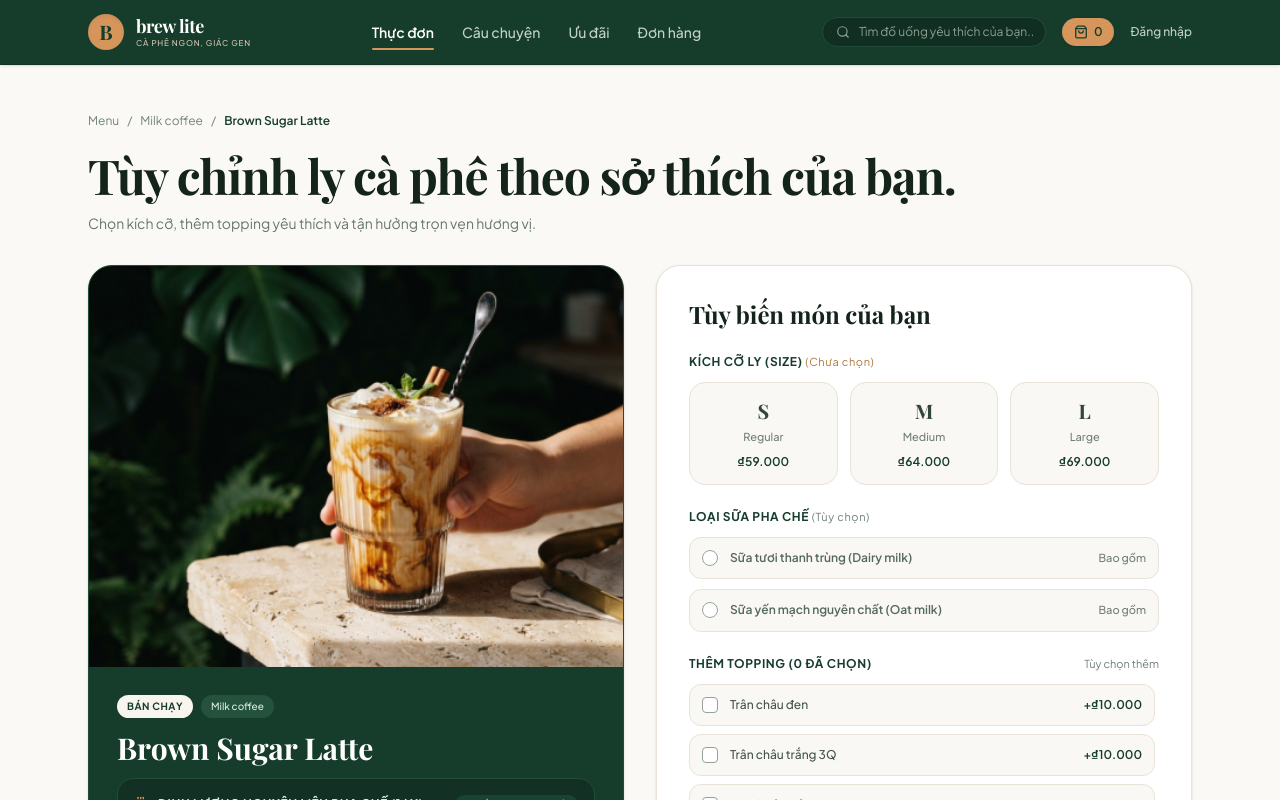
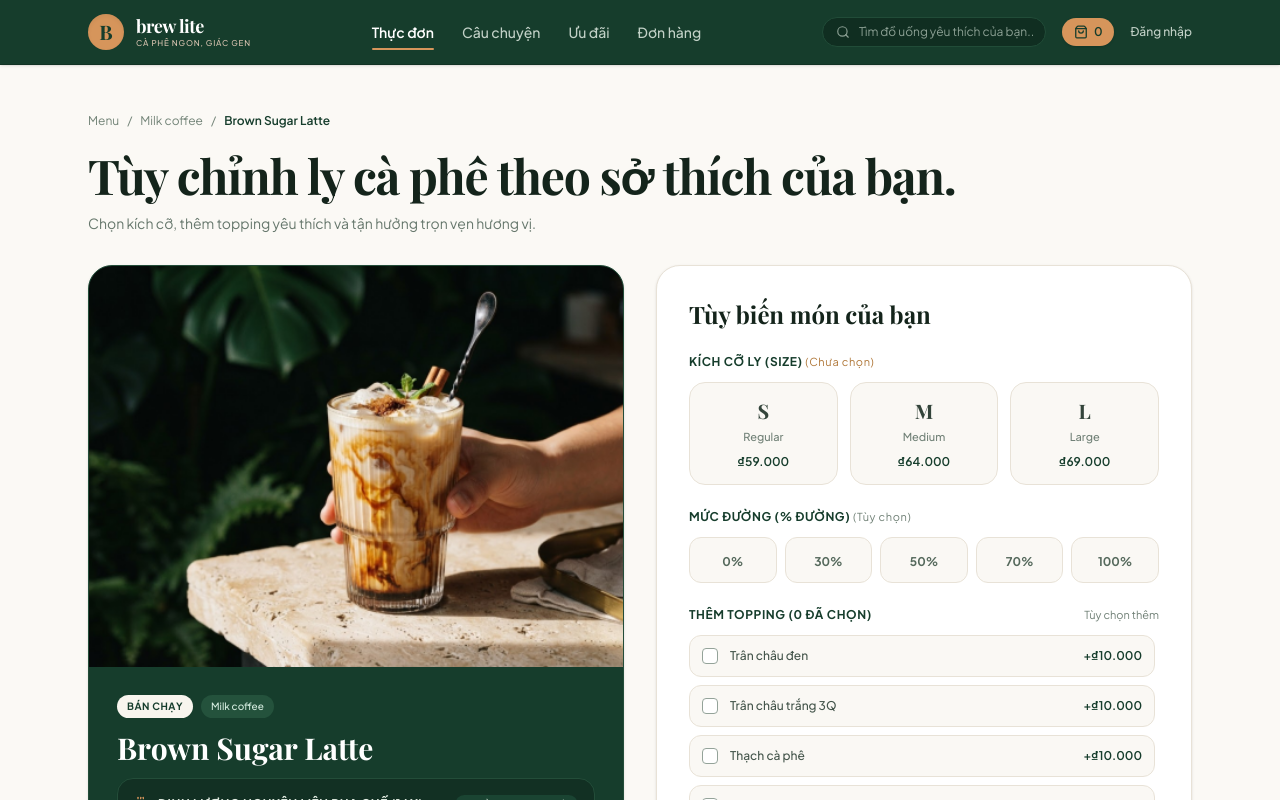
Before and after one commit to SamuiSang/brewlite, a Next.js app in the folder frontend/: page /customize/brown-sugar-latte in a window 1280 px wide. Shown: the top 800 px of the page. Built offline with nearby package versions, Linux system fonts and the light colour scheme; no server answers; a web font is replaced by a local one.

Commit message:
feat(menu,customize): replace milk type selector with sugar percentage options

```diff
--- a/frontend/app/MenuContent.tsx
+++ b/frontend/app/MenuContent.tsx
@@ -132,14 +132,14 @@ export default function MenuContent() {
       image: product.image,
       size: 'S',
       sizeLabel: 'Regular',
-      milk: 'dairy',
-      milkLabel: 'Sữa tươi tiêu chuẩn',
+      milk: '100%',
+      milkLabel: '100% đường',
       toppings: [],
       toppingsLabels: [],
       note: '',
       unitPrice: product.basePrice,
       quantity: 1,
-      optionsLabel: 'Regular · Sữa tươi tiêu chuẩn',
+      optionsLabel: 'Regular · 100% đường',
     });
 
     setAddedId(product.id);
--- a/frontend/app/customize/[id]/CustomizeContent.tsx
+++ b/frontend/app/customize/[id]/CustomizeContent.tsx
@@ -27,15 +27,18 @@ const SIZES: SizeConfig[] = [
   { size: 'L', label: 'Large', name: 'Lớn', extra: 10000 },
 ];
 
-interface MilkOption {
+interface SugarOption {
   id: string;
   label: string;
   extra: number;
 }
 
-const MILK_OPTIONS: MilkOption[] = [
-  { id: 'dairy', label: 'Sữa tươi thanh trùng (Dairy milk)', extra: 0 },
-  { id: 'oat', label: 'Sữa yến mạch nguyên chất (Oat milk)', extra: 0 },
+const SUGAR_OPTIONS: SugarOption[] = [
+  { id: '0%', label: '0% đường (Không đường)', extra: 0 },
+  { id: '30%', label: '30% đường (Ít ngọt)', extra: 0 },
+  { id: '50%', label: '50% đường (Vừa)', extra: 0 },
+  { id: '70%', label: '70% đường', extra: 0 },
+  { id: '100%', label: '100% đường (Mặc định)', extra: 0 },
 ];
 
 export default function CustomizeContent({ drinkId }: { drinkId: string }) {
@@ -168,7 +171,7 @@ export default function CustomizeContent({ drinkId }: { drinkId: string }) {
     if (!selectedSize) return;
 
     const activeSizeOption = SIZES.find((s) => s.size === selectedSize) || SIZES[0];
-    const milkOption = selectedMilk ? MILK_OPTIONS.find((m) => m.id === selectedMilk) : null;
+    const sugarOption = selectedMilk ? SUGAR_OPTIONS.find((m) => m.id === selectedMilk) : null;
     const toppingsLabels = selectedToppings
       .map((tId) => availableToppings.find((t) => t.id === tId)?.name)
       .filter(Boolean) as string[];
@@ -176,8 +179,8 @@ export default function CustomizeContent({ drinkId }: { drinkId: string }) {
     const optionsLabelParts = [
       `${activeSizeOption.size} (${activeSizeOption.label})`,
     ];
-    if (milkOption) {
-      optionsLabelParts.push(milkOption.label.split('(')[0].trim());
+    if (sugarOption) {
+      optionsLabelParts.push(sugarOption.label.split('(')[0].trim());
     }
     if (toppingsLabels.length > 0) {
       optionsLabelParts.push(...toppingsLabels);
@@ -190,8 +193,8 @@ export default function CustomizeContent({ drinkId }: { drinkId: string }) {
       image: product.image,
       size: selectedSize,
       sizeLabel: activeSizeOption.label,
-      milk: selectedMilk || '',
-      milkLabel: milkOption?.label || 'Mặc định',
+      milk: selectedMilk || '100%',
+      milkLabel: sugarOption?.label.split('(')[0].trim() || '100% đường',
       toppings: selectedToppings,
       toppingsLabels,
       note: drinkNote,
@@ -411,8 +414,8 @@ export default function CustomizeContent({ drinkId }: { drinkId: string }) {
                   </span>
                   <span className="inline-block bg-[#1a4432] px-2.5 py-1 rounded-md">
                     {selectedMilk
-                      ? `✓ Tùy chỉnh ${MILK_OPTIONS.find((m) => m.id === selectedMilk)?.label.split('(')[0].trim().toLowerCase() || 'sữa'}`
-                      : '✓ Tùy chỉnh sữa theo yêu cầu'}
+                      ? `✓ Mức ngọt: ${SUGAR_OPTIONS.find((m) => m.id === selectedMilk)?.label.split('(')[0].trim() || '100% đường'}`
+                      : '✓ Tùy chỉnh % đường theo yêu cầu'}
                   </span>
                 </div>
               </div>
@@ -472,50 +475,38 @@ export default function CustomizeContent({ drinkId }: { drinkId: string }) {
               </div>
             </div>
 
-            {/* 2. TÙY CHỌN SỮA (Milk Preference) */}
+            {/* 2. TÙY CHỌN MỨC ĐƯỜNG (% đường) */}
             <div className="mb-6">
               <label className="text-xs font-bold text-[#163d2c] uppercase tracking-wider block mb-3">
-                Loại sữa pha chế {isOutOfStock ? (
+                Mức đường (% đường) {isOutOfStock ? (
                   <span className="text-[11px] text-rose-600 font-normal normal-case">(Hết hàng)</span>
                 ) : !selectedMilk ? (
                   <span className="text-[11px] text-[#708076] font-normal normal-case">(Tùy chọn)</span>
                 ) : null}
               </label>
-              <div className="space-y-2.5">
-                {MILK_OPTIONS.map((m) => {
+              <div className="grid grid-cols-5 gap-2">
+                {SUGAR_OPTIONS.map((m) => {
                   const isSelected = !isOutOfStock && selectedMilk === m.id;
                   return (
-                    <div
+                    <button
                       key={m.id}
+                      type="button"
+                      disabled={isOutOfStock}
                       onClick={() => {
                         if (!isOutOfStock) {
                           setSelectedMilk((prev) => (prev === m.id ? null : m.id));
                         }
                       }}
-                      className={`p-3 rounded-xl border flex items-center justify-between transition-all ${
+                      className={`py-2.5 px-2 rounded-xl border text-center transition-all ${
                         isOutOfStock
                           ? 'bg-[#f4efe7] border-[#e8e2d7] opacity-50 cursor-not-allowed'
                           : isSelected
-                          ? 'bg-[#e4ede3] border-[#24523c] text-[#163d2c] cursor-pointer'
+                          ? 'bg-[#e4ede3] border-[#24523c] text-[#163d2c] font-bold cursor-pointer'
                           : 'bg-[#faf8f4] border-[#e8e2d7] text-[#55695c] hover:bg-[#f3eee5] cursor-pointer'
                       }`}
                     >
-                      <div className="flex items-center gap-3">
-                        <div
-                          className={`w-4 h-4 rounded-full border flex items-center justify-center ${
-                            isOutOfStock
-                              ? 'border-gray-300 bg-gray-200'
-                              : isSelected
-                              ? 'border-[#163d2c] bg-[#163d2c]'
-                              : 'border-[#94a399] bg-white'
-                          }`}
-                        >
-                          {isSelected && <div className="w-1.5 h-1.5 bg-white rounded-full" />}
-                        </div>
-                        <span className={`text-xs font-semibold ${isOutOfStock ? 'text-gray-400' : ''}`}>{m.label}</span>
-                      </div>
-                      <span className="text-[11px] text-[#708076] font-medium">Bao gồm</span>
-                    </div>
+                      <span className={`text-xs font-bold ${isOutOfStock ? 'text-gray-400' : ''}`}>{m.id}</span>
+                    </button>
                   );
                 })}
               </div>
--- a/frontend/components/DrinkCustomizeModal.tsx
+++ b/frontend/components/DrinkCustomizeModal.tsx
@@ -26,15 +26,19 @@ const SIZES: SizeConfig[] = [
   { size: 'L', label: 'Large', name: 'Lớn', extra: 10000 },
 ];
 
-interface MilkOption {
+interface SugarOption {
   id: string;
   label: string;
+  hint: string;
   shortLabel: string;
 }
 
-const MILK_OPTIONS: MilkOption[] = [
-  { id: 'dairy', label: 'Sữa tươi thanh trùng (Dairy milk)', shortLabel: 'Sữa tươi thanh trùng' },
-  { id: 'oat', label: 'Sữa yến mạch nguyên chất (Oat milk)', shortLabel: 'Sữa yến mạch nguyên chất' },
+const SUGAR_OPTIONS: SugarOption[] = [
+  { id: '0%', label: '0%', hint: 'Không', shortLabel: '0% đường' },
+  { id: '30%', label: '30%', hint: 'Ít', shortLabel: '30% đường' },
+  { id: '50%', label: '50%', hint: 'Vừa', shortLabel: '50% đường' },
+  { id: '70%', label: '70%', hint: 'Nhẹ', shortLabel: '70% đường' },
+  { id: '100%', label: '100%', hint: 'Chuẩn', shortLabel: '100% đường' },
 ];
 
 export interface DrinkCustomizeModalProps {
@@ -60,7 +64,7 @@ export default function DrinkCustomizeModal({
   const [imageError, setImageError] = useState<boolean>(false);
 
   const [selectedSize, setSelectedSize] = useState<'S' | 'M' | 'L'>('S');
-  const [selectedMilk, setSelectedMilk] = useState<string | null>('dairy');
+  const [selectedSugar, setSelectedSugar] = useState<string>('100%');
   const [selectedToppings, setSelectedToppings] = useState<string[]>([]);
   const [drinkNote, setDrinkNote] = useState<string>('');
   const [quantity, setQuantity] = useState<number>(1);
@@ -73,14 +77,15 @@ export default function DrinkCustomizeModal({
     setProduct(initialProduct || null);
 
     if (editingCartItem) {
+      const hasValidSugar = SUGAR_OPTIONS.some((s) => s.id === editingCartItem.milk);
       setSelectedSize(editingCartItem.size || 'S');
-      setSelectedMilk(editingCartItem.milk || null);
+      setSelectedSugar(hasValidSugar ? editingCartItem.milk : '100%');
       setSelectedToppings(editingCartItem.toppings || []);
       setDrinkNote(editingCartItem.note || '');
       setQuantity(editingCartItem.quantity || 1);
     } else {
       setSelectedSize('S');
-      setSelectedMilk('dairy');
+      setSelectedSugar('100%');
       setSelectedToppings([]);
       setDrinkNote('');
       setQuantity(1);
@@ -192,15 +197,12 @@ export default function DrinkCustomizeModal({
   const handleSubmit = () => {
     if (isOutOfStock) return;
 
-    const milkOption = selectedMilk ? MILK_OPTIONS.find((m) => m.id === selectedMilk) : null;
+    const sugarOption = SUGAR_OPTIONS.find((s) => s.id === selectedSugar) || SUGAR_OPTIONS[4];
     const toppingsLabels = selectedToppings
       .map((tId) => availableToppings.find((t) => t.id === tId)?.name)
       .filter(Boolean) as string[];
 
-    const optionsLabelParts = [`${sizeOption.size} (${sizeOption.label})`];
-    if (milkOption) {
-      optionsLabelParts.push(milkOption.shortLabel);
-    }
+    const optionsLabelParts = [`${sizeOption.size} (${sizeOption.label})`, sugarOption.shortLabel];
     if (toppingsLabels.length > 0) {
       optionsLabelParts.push(...toppingsLabels);
     }
@@ -212,8 +214,8 @@ export default function DrinkCustomizeModal({
       image: product?.image || editingCartItem?.image || '/images/drinks/hero-drink.png',
       size: selectedSize,
       sizeLabel: sizeOption.label,
-      milk: selectedMilk || '',
-      milkLabel: milkOption?.label || 'Mặc định',
+      milk: sugarOption.id,
+      milkLabel: sugarOption.shortLabel,
       toppings: [...selectedToppings],
       toppingsLabels,
       note: drinkNote.trim(),
@@ -346,46 +348,35 @@ export default function DrinkCustomizeModal({
             </div>
           </div>
 
-          {/* 2. Loại sữa */}
+          {/* 2. Mức đường (% đường) */}
           <div>
             <div className="flex items-center justify-between mb-2">
               <label className="text-[11px] font-bold text-[#163d2c] uppercase tracking-wider">
-                Loại sữa pha chế
+                Mức đường (% đường)
               </label>
-              <span className="text-[11px] text-[#708076]">Tùy chọn</span>
+              <span className="text-[11px] text-[#708076]">
+                {SUGAR_OPTIONS.find((s) => s.id === selectedSugar)?.shortLabel || '100% đường'}
+              </span>
             </div>
-            <div className="space-y-2">
-              {MILK_OPTIONS.map((m) => {
-                const isSelected = !isOutOfStock && selectedMilk === m.id;
+            <div className="grid grid-cols-5 gap-2">
+              {SUGAR_OPTIONS.map((s) => {
+                const isSelected = !isOutOfStock && selectedSugar === s.id;
                 return (
                   <button
-                    key={m.id}
+                    key={s.id}
                     type="button"
                     disabled={isOutOfStock}
-                    onClick={() =>
-                      !isOutOfStock && setSelectedMilk((prev) => (prev === m.id ? null : m.id))
-                    }
-                    className={`w-full p-2.5 rounded-xl border flex items-center justify-between transition-all text-left ${
+                    onClick={() => !isOutOfStock && setSelectedSugar(s.id)}
+                    className={`py-2 px-1 rounded-xl border text-center transition-all flex flex-col items-center ${
                       isOutOfStock
                         ? 'bg-[#f4efe7] border-[#e8e2d7] opacity-50 cursor-not-allowed'
                         : isSelected
-                        ? 'bg-[#e4ede3] border-[#24523c] text-[#163d2c] cursor-pointer'
+                        ? 'bg-[#e4ede3] border-[#163d2c] text-[#163d2c] font-bold shadow-2xs cursor-pointer ring-1 ring-[#163d2c]/20'
                         : 'bg-[#faf8f4] border-[#e8e2d7] text-[#55695c] hover:bg-[#f3eee5] cursor-pointer'
                     }`}
                   >
-                    <div className="flex items-center gap-2.5">
-                      <span
-                        className={`w-4 h-4 rounded-full border flex items-center justify-center shrink-0 ${
-                          isSelected
-                            ? 'border-[#163d2c] bg-[#163d2c]'
-                            : 'border-[#94a399] bg-white'
-                        }`}
-                      >
-                        {isSelected && <span className="w-1.5 h-1.5 bg-white rounded-full" />}
-                      </span>
-                      <span className="text-xs font-semibold">{m.label}</span>
-                    </div>
-                    <span className="text-[10px] text-[#708076] font-medium shrink-0">Bao gồm</span>
+                    <span className="text-xs font-bold leading-tight">{s.label}</span>
+                    <span className="text-[10px] text-[#708076] font-normal mt-0.5">{s.hint}</span>
                   </button>
                 );
               })}
```
